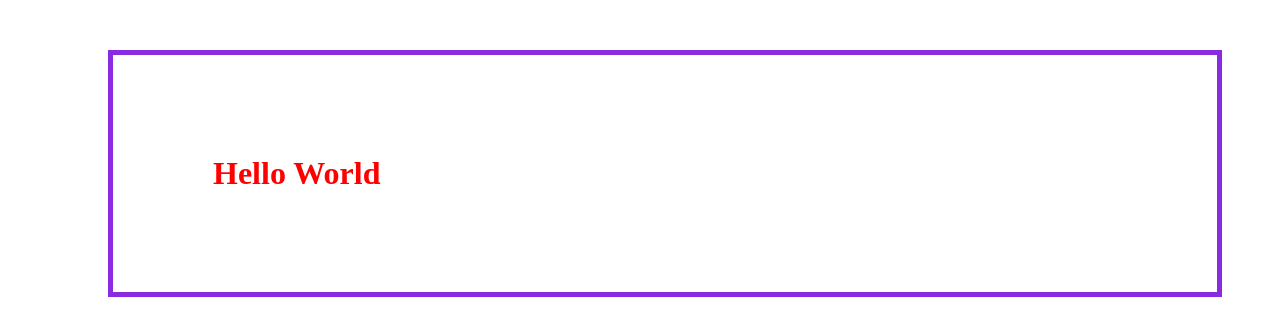
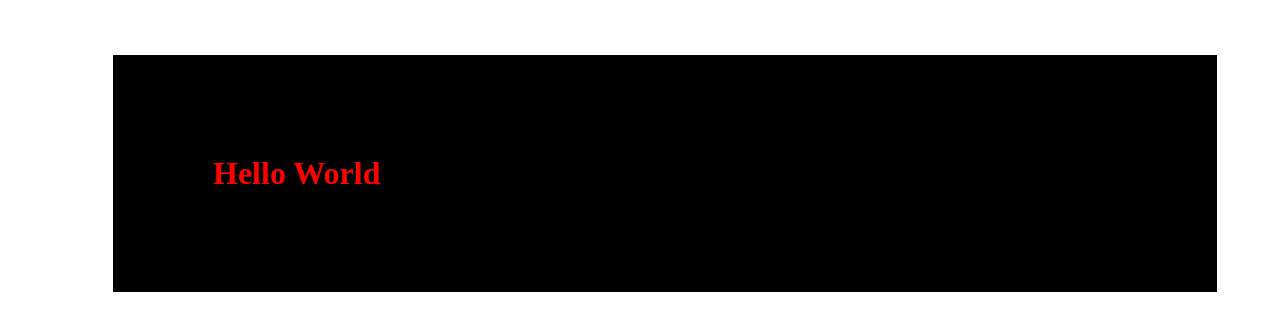
Before and after one commit to TejasriJampani/KSP_task4, a plain HTML site: page box.html in a window 1280 px wide. Drawn offline with Linux system fonts and the light colour scheme.

Commit message:
Add files via upload

```diff
--- a/style copy.css
+++ b/style copy.css
@@ -1,6 +1,7 @@
 h1
 {
-    border: 5px solid blueviolet;
+    border: 5px solid white ;
     Padding: 100px 100px 100px 100px;
     Margin: 50px 50px 50px 100px;
+    background: black ;
 }
```
